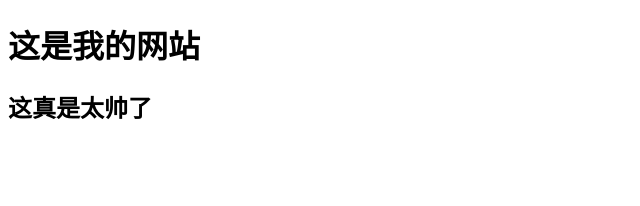
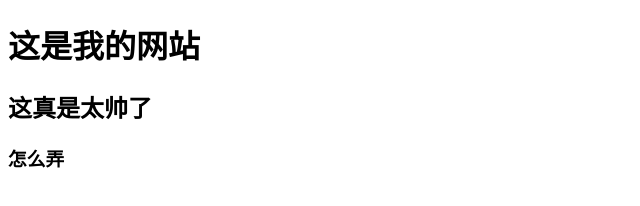
Before and after one commit to zhongjianweiCode/react, a plain HTML site: page index.html in a window 1280 px wide. Shown: the whole page, without its empty margins (0-640 px from the left). Drawn offline with Linux system fonts and the light colour scheme.

Commit message:
再修改

```diff
--- a/index.html
+++ b/index.html
@@ -8,5 +8,6 @@
 <body>
     <h1>这是我的网站</h1>
     <h2>这真是太帅了</h2>
+    <h3>怎么弄</h3>
 </body>
 </html>
```
